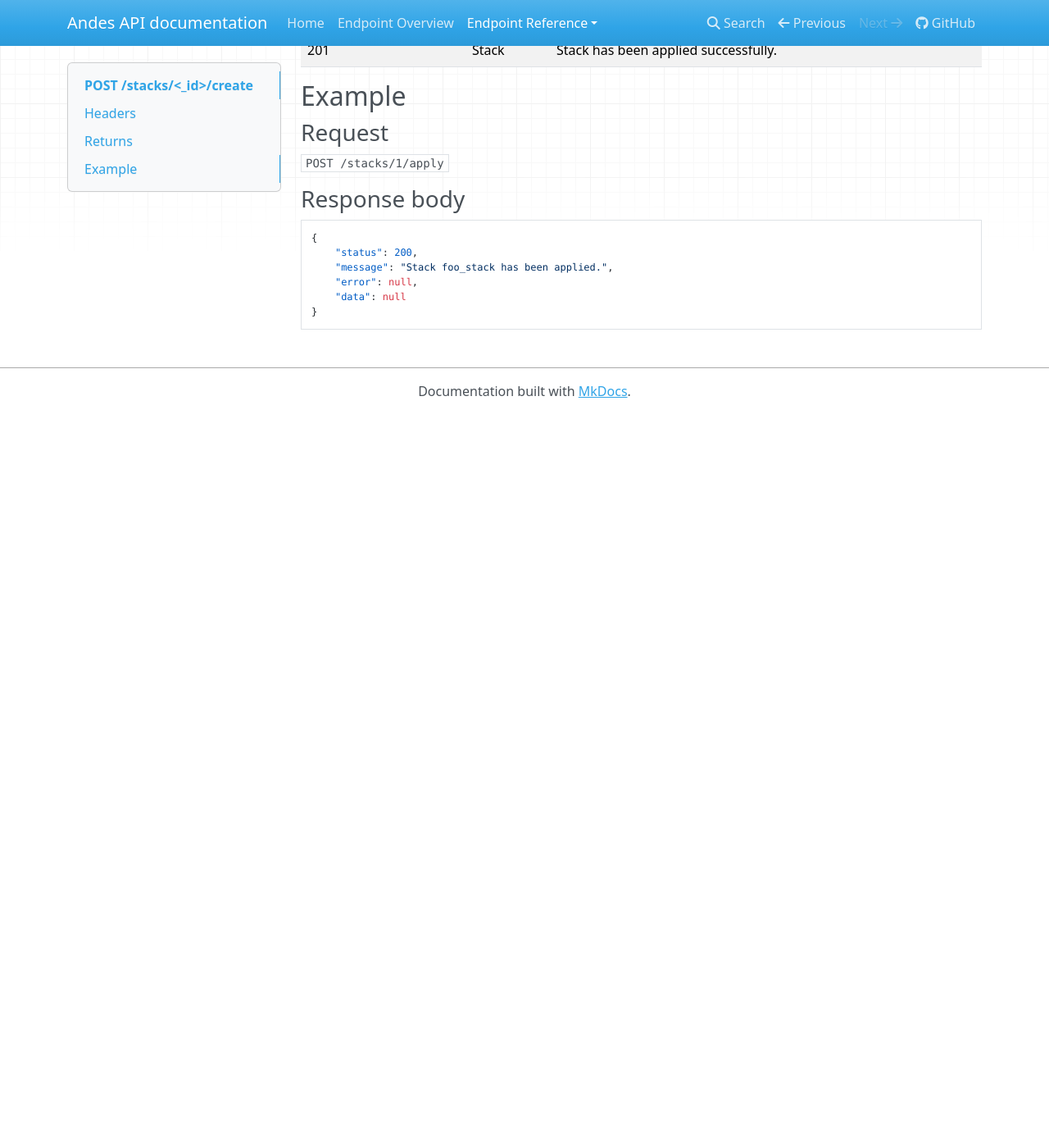
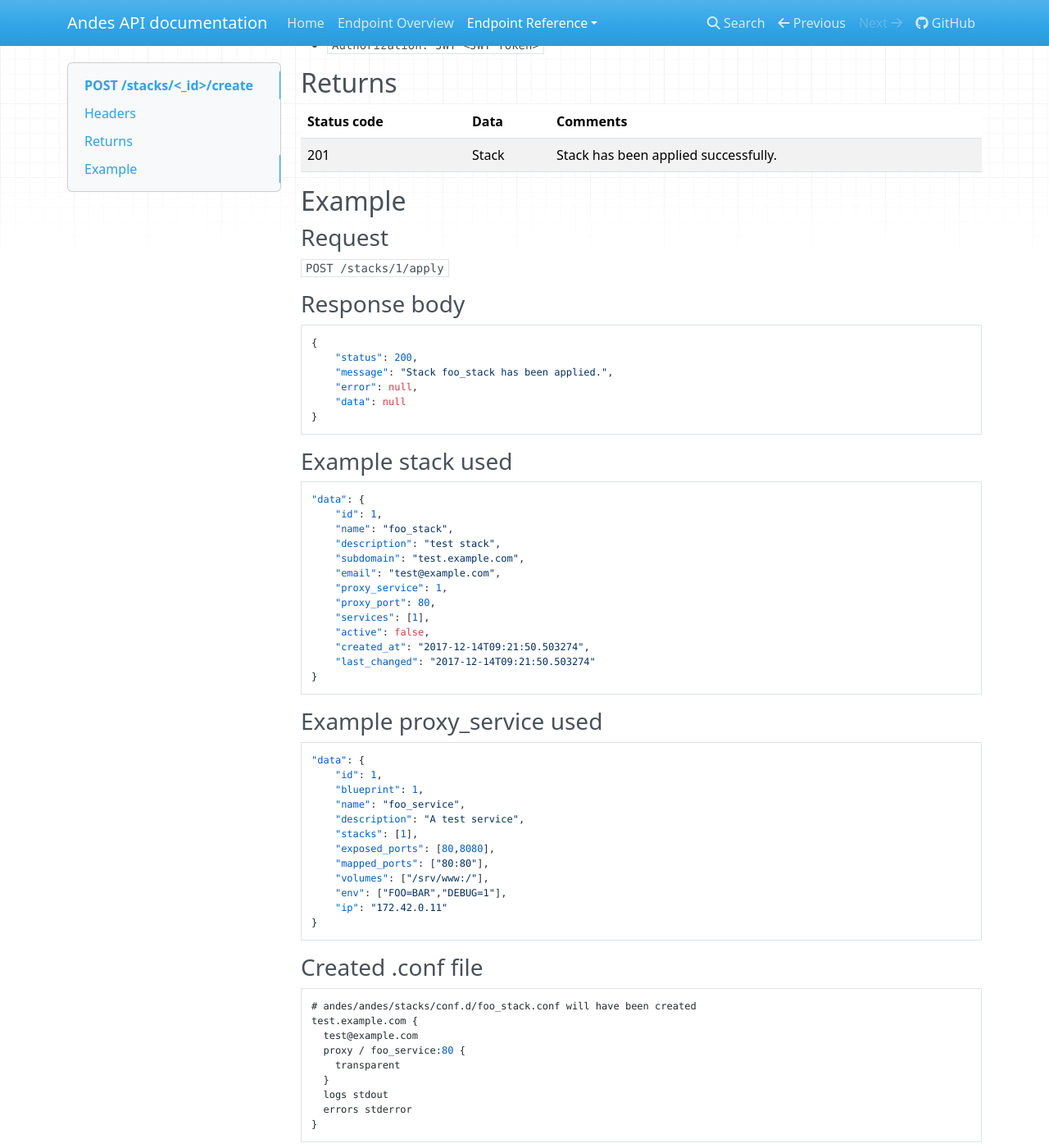
Before and after one commit to obitech/andes, an MkDocs documentation site: the page built from docs/docs/endpoints/stacks/id/apply/post.md, in a window 1280 px wide and 1400 px high, scrolled down 307 px. Shown: the whole window at 82% size. Built offline with MkDocs 1.6.1, drawn with Linux system fonts in a browser that asks for light colours; nearby versions of some CDN libraries; old or Windows-style settings are respelled for this version of MkDocs; before the commit the page ends 900 px from its top, so only the background shows below that; some of the changed text lies outside the part shown.

Commit message:
Updated docs according to changes in stack model and resource

````diff
--- a/docs/docs/endpoints/stacks/id/apply/post.md
+++ b/docs/docs/endpoints/stacks/id/apply/post.md
@@ -1,5 +1,11 @@
 # POST /stacks/<_id>/create
-Applies a stack, generates a `docker-compose.yml` and saves it to disc in `andes/andes/stacks/<stack_name>`
+Applies a stack:
+
+* generates a `docker-compose.yml` and saves it to disc in `andes/andes/stacks/<stack_name>/docker-compose.yml`
+* generates a `<stack_name>.conf` and saves it to dics in `andes/andes/stacks/conf.d/<stack_name>.conf`
+
+The main Caddyfile will then import all `.conf` files in the `conf.d/` folder.
+
 ## Headers
 * `Authorization: JWT <JWT Token>`
 
@@ -21,3 +27,49 @@
     "data": null
 }
 ```
+
+### Example stack used
+```json
+"data": {
+    "id": 1,
+    "name": "foo_stack",
+    "description": "test stack",
+    "subdomain": "test.example.com",
+    "email": "test@example.com",
+    "proxy_service": 1,
+    "proxy_port": 80,
+    "services": [1],
+    "active": false,
+    "created_at": "2017-12-14T09:21:50.503274",
+    "last_changed": "2017-12-14T09:21:50.503274"
+}
+```
+
+### Example proxy_service used
+```json
+"data": {
+    "id": 1,
+    "blueprint": 1,
+    "name": "foo_service",
+    "description": "A test service",
+    "stacks": [1],
+    "exposed_ports": [80,8080],
+    "mapped_ports": ["80:80"],
+    "volumes": ["/srv/www:/"],
+    "env": ["FOO=BAR","DEBUG=1"],
+    "ip": "172.42.0.11"
+}
+```
+
+### Created .conf file
+```json
+# andes/andes/stacks/conf.d/foo_stack.conf will have been created
+test.example.com {
+  test@example.com
+  proxy / foo_service:80 {
+    transparent
+  }
+  logs stdout
+  errors stderror
+}
+```
````
Also changed, not shown: docs/docs/endpoints/stacks/create/post.md (+9 -0 lines), docs/docs/endpoints/stacks/create/put.md (+10 -1 lines).
